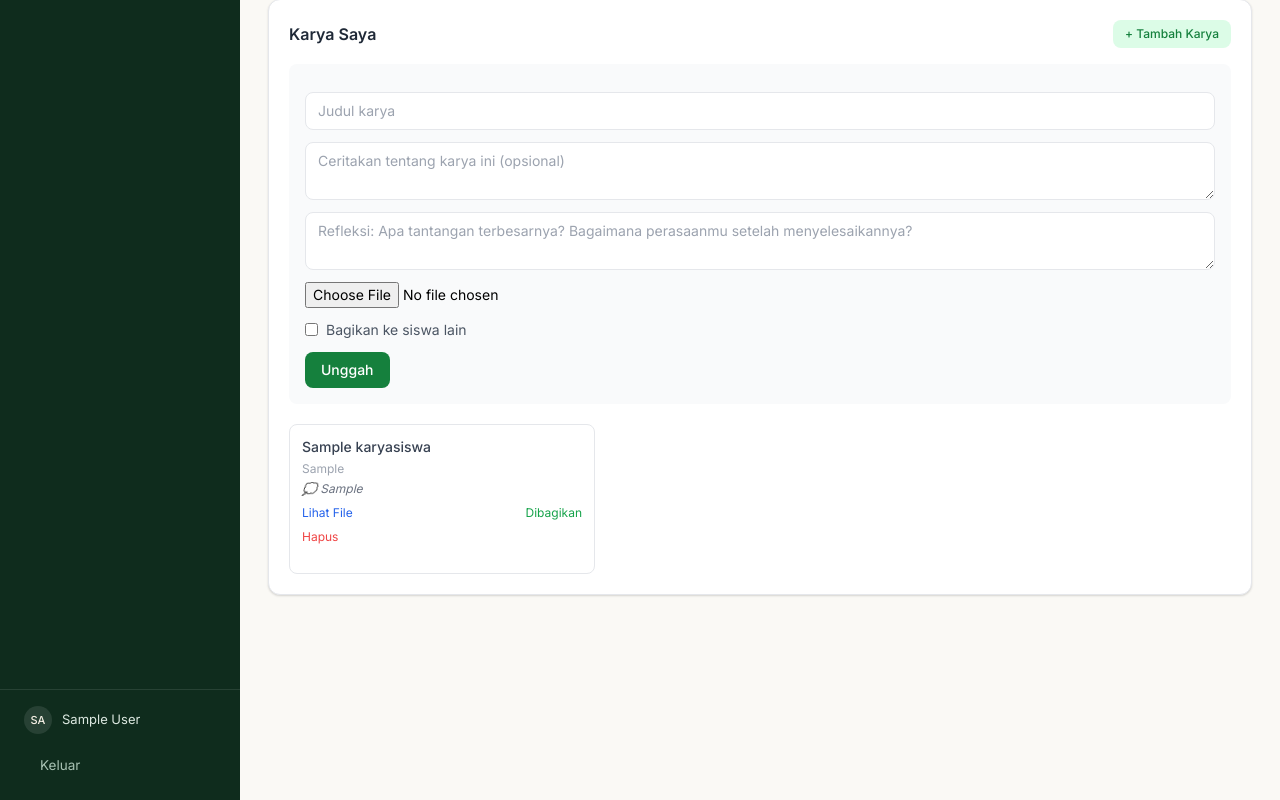
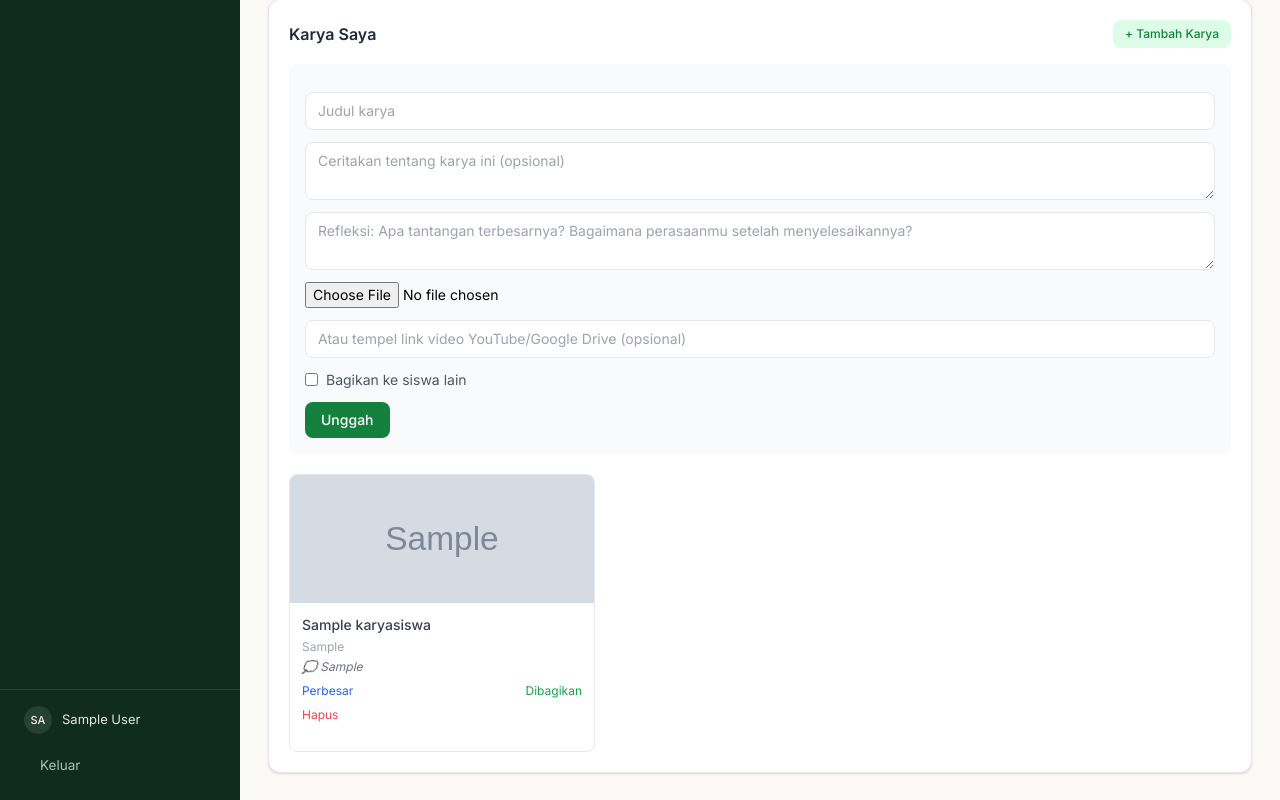
Before and after one commit to kapiahhervie-coder/Betsora-OS, a Django app: page /portofolio/1/ in a window 1280 px wide, after a click on "+ Tambah Karya". Shown: the part 551-1351 px from the top of the page. Run offline with Django 5.2, Linux system fonts and the light colour scheme; a user stored in the database is signed in; tables that the repository leaves empty hold one stand-in row (values such as "Sample post"); grey boxes marked "Sample" are stand-in pictures; some libraries are stand-ins or nearby versions.

Commit message:
feat: galeri visual portofolio - thumbnail gambar dengan lightbox, video dengan modal player

```diff
--- a/templates/portofolio/detail.html
+++ b/templates/portofolio/detail.html
@@ -63,7 +63,8 @@
     <input type="text" name="judul" required placeholder="Judul karya" class="w-full border border-gray-200 rounded-lg px-3 py-2 text-sm">
     <textarea name="deskripsi" rows="2" placeholder="Ceritakan tentang karya ini (opsional)" class="w-full border border-gray-200 rounded-lg px-3 py-2 text-sm"></textarea>
     <textarea name="refleksi" rows="2" placeholder="Refleksi: Apa tantangan terbesarnya? Bagaimana perasaanmu setelah menyelesaikannya?" class="w-full border border-gray-200 rounded-lg px-3 py-2 text-sm"></textarea>
-    <input type="file" name="file" required class="text-sm">
+    <input type="file" name="file" class="text-sm">
+    <input type="text" name="video_url" placeholder="Atau tempel link video YouTube/Google Drive (opsional)" class="w-full border border-gray-200 rounded-lg px-3 py-2 text-sm">
     <label class="flex items-center gap-2 text-sm text-gray-600">
       <input type="checkbox" name="dibagikan"> Bagikan ke siswa lain
     </label>
@@ -72,12 +73,26 @@
   {% endif %}
   <div class="grid grid-cols-3 gap-3">
     {% for karya in karya_list %}
-    <div class="border border-gray-200 rounded-lg p-3">
+    <div class="border border-gray-200 rounded-lg overflow-hidden">
+      {% if karya.is_image %}
+      <img src="{{ karya.file.url }}" alt="{{ karya.judul }}" onclick="bukaLightbox('{{ karya.file.url }}')" class="w-full h-32 object-cover cursor-pointer" style="display:block;">
+      {% elif karya.video_url %}
+      <div onclick="bukaVideoModal('{{ karya.get_video_embed }}')" style="position:relative; width:100%; height:128px; background:#111; cursor:pointer; display:flex; align-items:center; justify-content:center;">
+        <span style="font-size:36px;">▶️</span>
+      </div>
+      {% endif %}
+      <div class="p-3">
         <p class="text-sm font-medium text-gray-700 truncate">{{ karya.judul }}</p>
         {% if karya.deskripsi %}<p class="text-xs text-gray-400 mt-1">{{ karya.deskripsi }}</p>{% endif %}
         {% if karya.refleksi %}<p class="text-xs text-gray-500 mt-1 italic">💭 {{ karya.refleksi }}</p>{% endif %}
         <div class="flex items-center justify-between mt-2">
+          {% if karya.is_image %}
+          <button onclick="bukaLightbox('{{ karya.file.url }}')" class="text-xs text-blue-600" style="background:none; border:none; padding:0; cursor:pointer;">Perbesar</button>
+          {% elif karya.video_url %}
+          <button onclick="bukaVideoModal('{{ karya.get_video_embed }}')" class="text-xs text-blue-600" style="background:none; border:none; padding:0; cursor:pointer;">Putar Video</button>
+          {% elif karya.file %}
           <a href="{{ karya.file.url }}" target="_blank" class="text-xs text-blue-600">Lihat File</a>
+          {% endif %}
           <span class="text-xs {% if karya.dibagikan %}text-green-600{% else %}text-gray-400{% endif %}">{% if karya.dibagikan %}Dibagikan{% else %}Privat{% endif %}</span>
         </div>
         {% if is_pemilik or request.user.role != 'siswa' %}
@@ -87,9 +102,38 @@
         </form>
         {% endif %}
       </div>
+    </div>
     {% empty %}
     <p class="text-sm text-gray-400 text-center py-4 col-span-3">Belum ada karya diunggah.</p>
     {% endfor %}
   </div>
 </div>
+
+<div id="lightbox-overlay" onclick="tutupLightbox()" style="display:none; position:fixed; top:0; left:0; width:100%; height:100%; background:rgba(0,0,0,0.85); z-index:1000; cursor:zoom-out; align-items:center; justify-content:center;">
+  <img id="lightbox-img" src="" style="max-width:90%; max-height:90%; border-radius:8px;">
+</div>
+<div id="video-modal-overlay" onclick="tutupVideoModal(event)" style="display:none; position:fixed; top:0; left:0; width:100%; height:100%; background:rgba(0,0,0,0.85); z-index:1000; align-items:center; justify-content:center;">
+  <div style="width:90%; max-width:640px; aspect-ratio:16/9;" onclick="event.stopPropagation()">
+    <iframe id="video-modal-iframe" src="" style="width:100%; height:100%; border-radius:8px; border:none;" allowfullscreen></iframe>
+  </div>
+</div>
+<script>
+  function bukaLightbox(url) {
+    document.getElementById('lightbox-img').src = url;
+    document.getElementById('lightbox-overlay').style.display = 'flex';
+  }
+  function tutupLightbox() {
+    document.getElementById('lightbox-overlay').style.display = 'none';
+    document.getElementById('lightbox-img').src = '';
+  }
+  function bukaVideoModal(url) {
+    document.getElementById('video-modal-iframe').src = url;
+    document.getElementById('video-modal-overlay').style.display = 'flex';
+  }
+  function tutupVideoModal(e) {
+    if (e.target.id !== 'video-modal-overlay') return;
+    document.getElementById('video-modal-overlay').style.display = 'none';
+    document.getElementById('video-modal-iframe').src = '';
+  }
+</script>
 {% endblock %}
```
Lines whose indentation alone changed are shown as unchanged.
